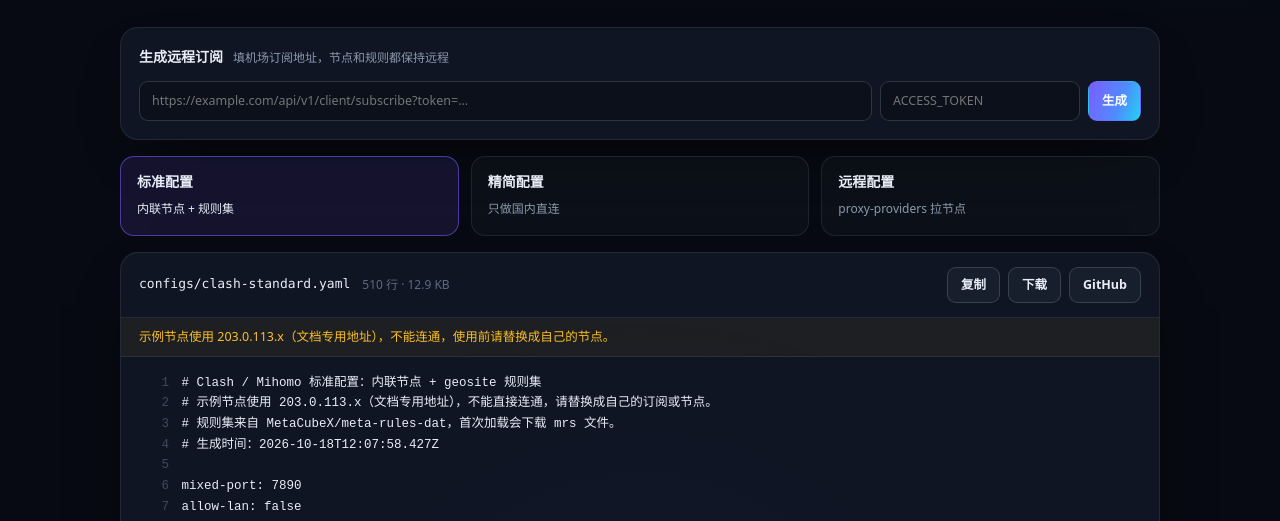
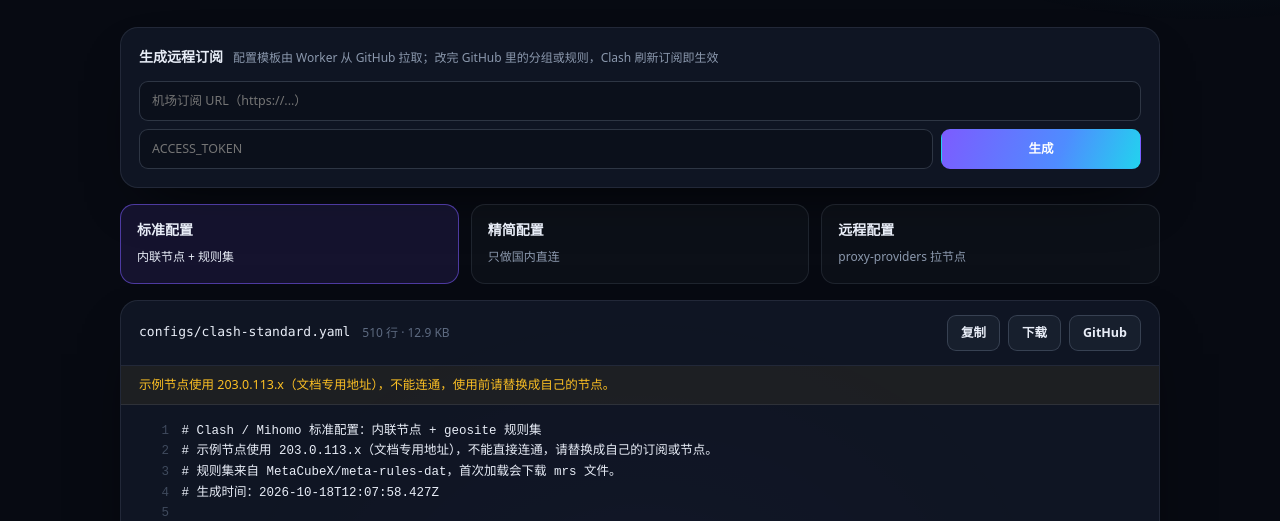
Before and after one commit to rdone4425/clash-configs, a website: page index.html in a window 1280 px wide. Shown: the part 266-787 px from the top of the page. Drawn offline with Linux system fonts and the light colour scheme.

Commit message:
feat: 生成订阅只填机场 URL，配置走 Worker 的 GitHub 模板

```diff
--- a/index.html
+++ b/index.html
@@ -234,7 +234,8 @@
   .generator .gen-head { display: flex; align-items: baseline; gap: 10px; margin-bottom: 12px; flex-wrap: wrap; }
   .generator .gen-head strong { font-size: 14px; }
   .generator .gen-head span { font-size: 12px; color: var(--muted); }
-  .gen-form { display: grid; grid-template-columns: minmax(0, 1fr) 200px auto; gap: 8px; }
+  .gen-form { display: grid; grid-template-columns: minmax(0, 1fr) 200px; gap: 8px; }
+  .gen-form .wide { grid-column: 1 / -1; }
   .gen-form input {
     width: 100%;
     padding: 9px 12px;
@@ -289,10 +290,10 @@
   <section class="card generator">
     <div class="gen-head">
       <strong>生成远程订阅</strong>
-      <span>填机场订阅地址，节点和规则都保持远程</span>
+      <span>配置模板由 Worker 从 GitHub 拉取；改完 GitHub 里的分组或规则，Clash 刷新订阅即生效</span>
     </div>
     <form class="gen-form" id="gen-form">
-      <input id="gen-url" type="url" placeholder="https://example.com/api/v1/client/subscribe?token=..." required>
+      <input id="gen-url" class="wide" type="url" placeholder="机场订阅 URL（https://...）" required>
       <input id="gen-token" type="password" placeholder="ACCESS_TOKEN" autocomplete="off" required>
       <button class="btn primary" id="gen-submit" type="submit">生成</button>
     </form>
```
